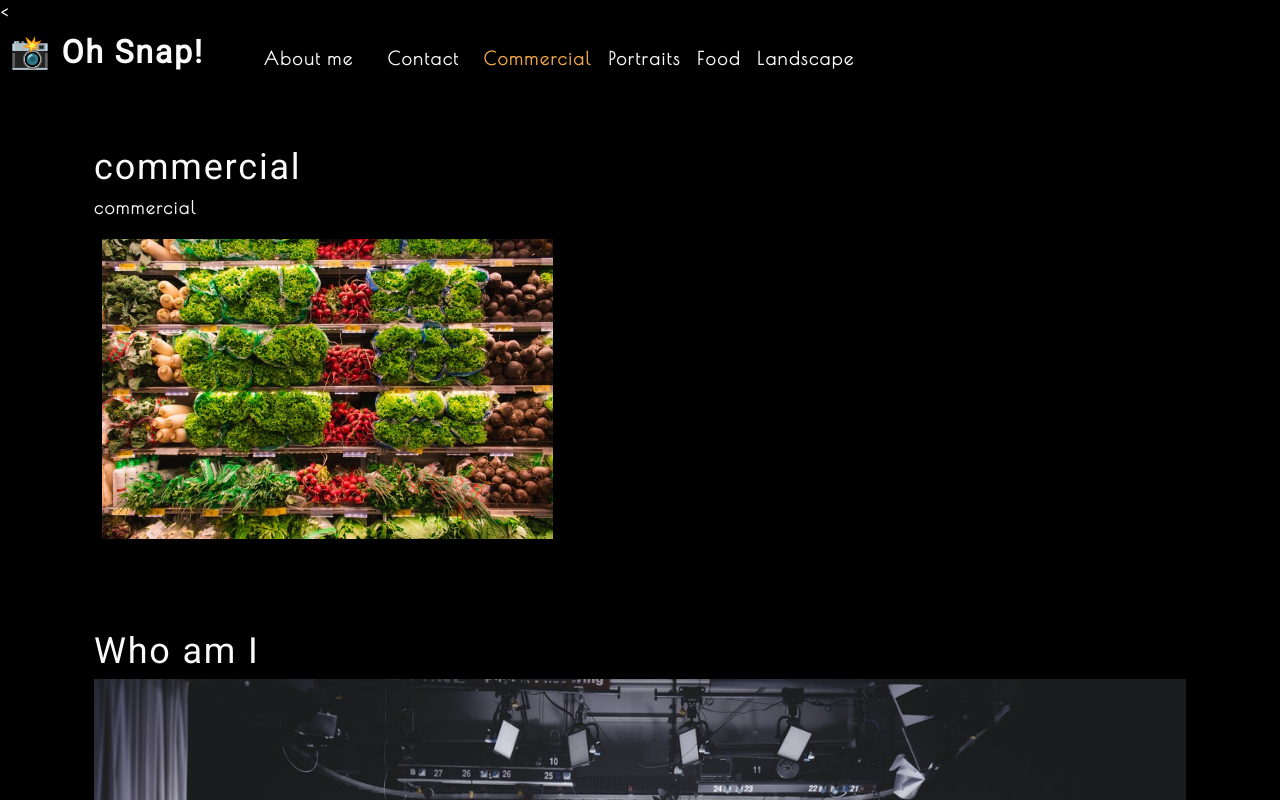
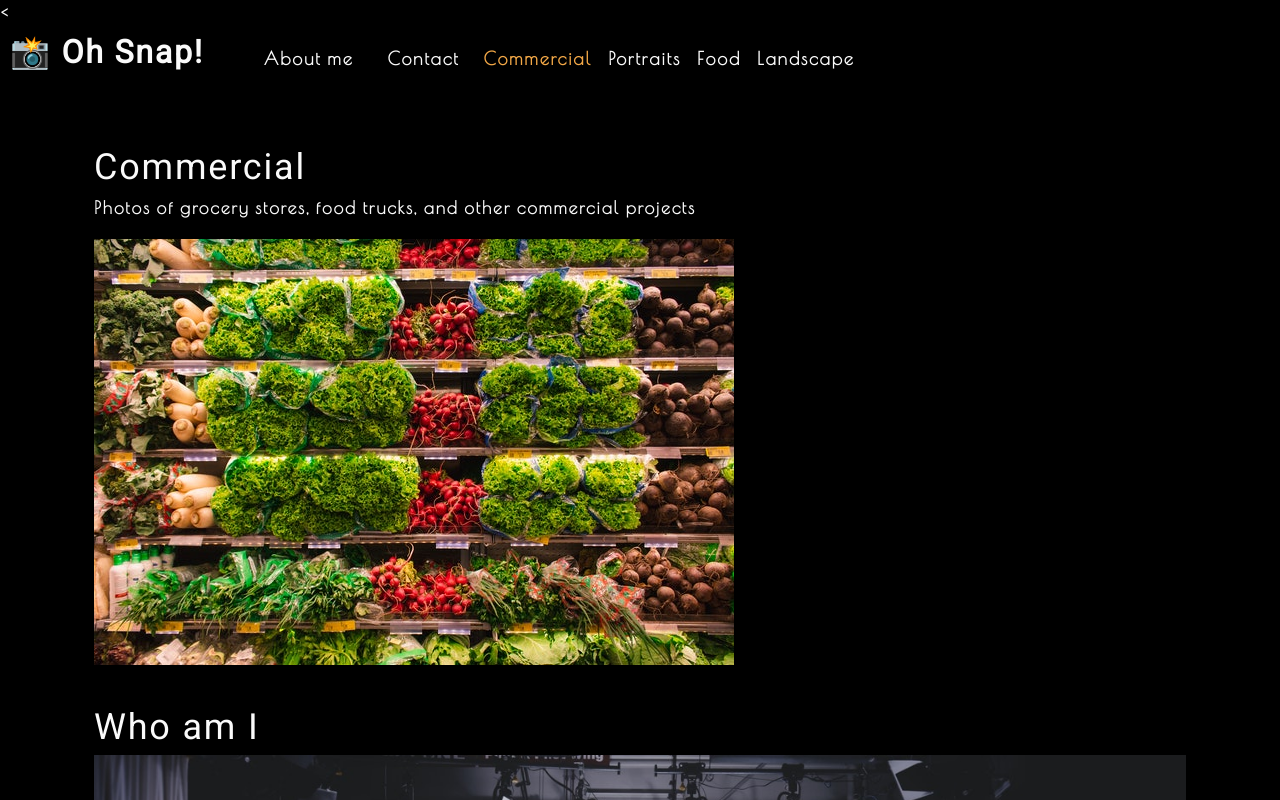
Before and after one commit to janimuhlestein/oh-snap, a React (Create React App) app: page / in a window 1280 px wide. Shown: the top 800 px of the page. Built offline with nearby package versions, Linux system fonts and the light colour scheme.

Commit message:
minor change to get gallery working.

```diff
--- a/src/App.js
+++ b/src/App.js
@@ -25,7 +25,7 @@ function App() {
       ></Nav>
       <main>
         <div>
-          <Gallery></Gallery>
+          <Gallery currentCategory= {currentCategory}></Gallery>
           <About></About>
         </div>
       </main>
--- /dev/null
+++ b/src/components/Gallery/PhotoList.js
@@ -0,0 +1,15 @@
+import React from 'react';
+import photo from '../../assets/small/commercial/0.jpg';
+
+function PhotoList() {
+    return (
+        <div>
+            <img
+            src= {photo}
+            alt="Commercial Example"
+            />
+        </div>
+    )
+}
+
+export default PhotoList;
--- a/src/components/Gallery/index.js
+++ b/src/components/Gallery/index.js
@@ -1,25 +1,16 @@
 import React from 'react';
-//import { capitalizeFirstLetter } from '../../utils/helpers';
-import photo from "../../assets/small/commercial/0.jpg";
+import PhotoList from './PhotoList';
+import { capitalizeFirstLetter } from '../../utils/helpers';
 
-function Gallery(props) {
-    const currentCategory = {
-        name: "commercial",
-        description:
-            "Photos of grocery stores, food trucks, and other commerical projects",
-    };
-    return (
-        <section>
-            <h1>{currentCategory.name}</h1>
-            <p>{currentCategory.name}</p>
-            <div>
-                <img src= {photo}
-                alt = "Commercial Example"
-                className="img-thumbnail mx-1"
-                />
-            </div>
-        </section>
-    );
-};
+function Gallery({ currentCategory }) {
+  const { name, description } = currentCategory;
+  return (
+    <section>
+      <h1 data-testid="h1tag">{capitalizeFirstLetter(name)}</h1>
+      <p>{description}</p>
+      <PhotoList  />
+    </section>
+  );
+}
 
 export default Gallery;
```
